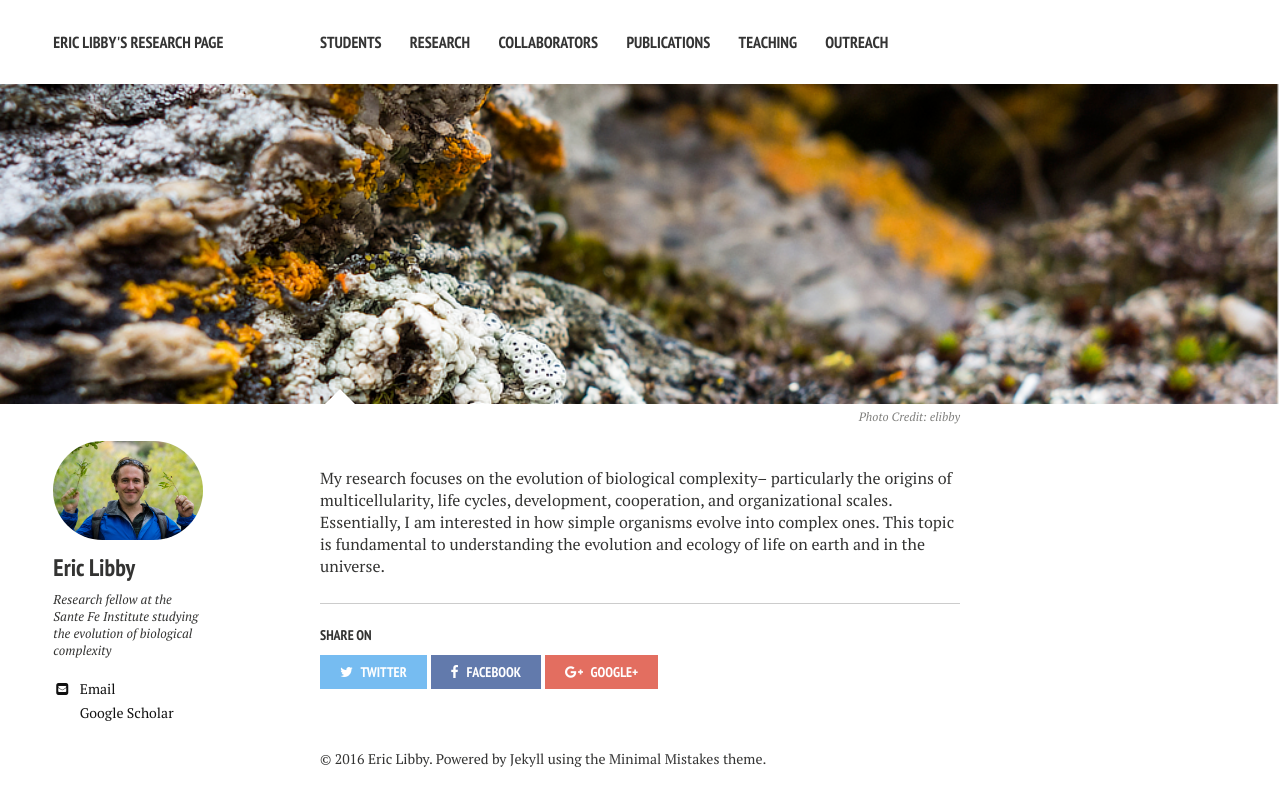
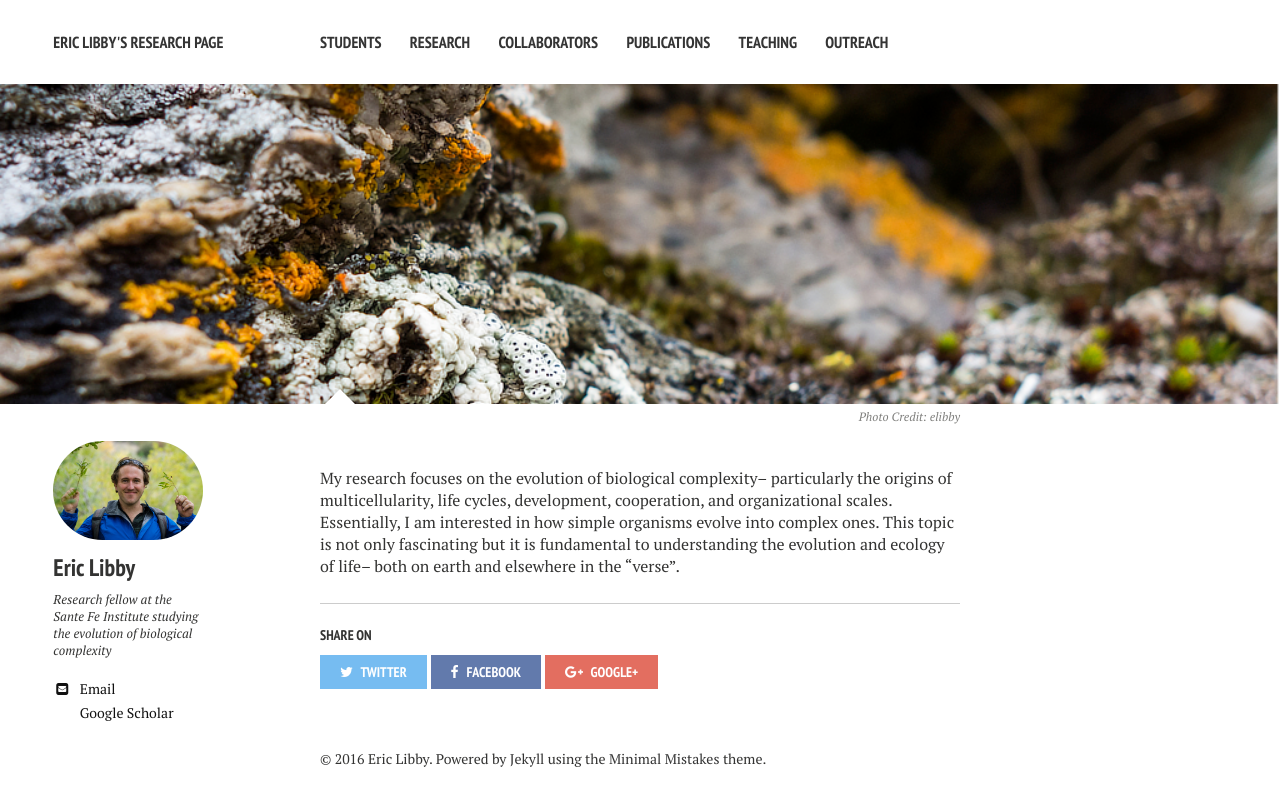
Before and after one commit to ericlibby/oldweb, a Jekyll site: the page built from index.md, in a window 1280 px wide. Shown: the top 806 px of the page. Built offline with Jekyll 4.4.1, drawn with Linux system fonts in a browser that asks for light colours; nearby versions of some CDN libraries.

Commit message:
Changed blurb slightly

```diff
--- a/index.md
+++ b/index.md
@@ -7,4 +7,4 @@ image:
   creditlink: #http://wegraphics.net/downloads/free-ultimate-blurred-background-pack/
 ---
 
-My research focuses on the evolution of biological complexity-- particularly the origins of multicellularity, life cycles, development, cooperation, and organizational scales. Essentially, I am interested in how simple organisms evolve into complex ones. This topic is fundamental to understanding the evolution and ecology of life on earth and in the universe.
+My research focuses on the evolution of biological complexity-- particularly the origins of multicellularity, life cycles, development, cooperation, and organizational scales. Essentially, I am interested in how simple organisms evolve into complex ones. This topic is not only fascinating but it is fundamental to understanding the evolution and ecology of life-- both on earth and elsewhere in the "verse".
```
